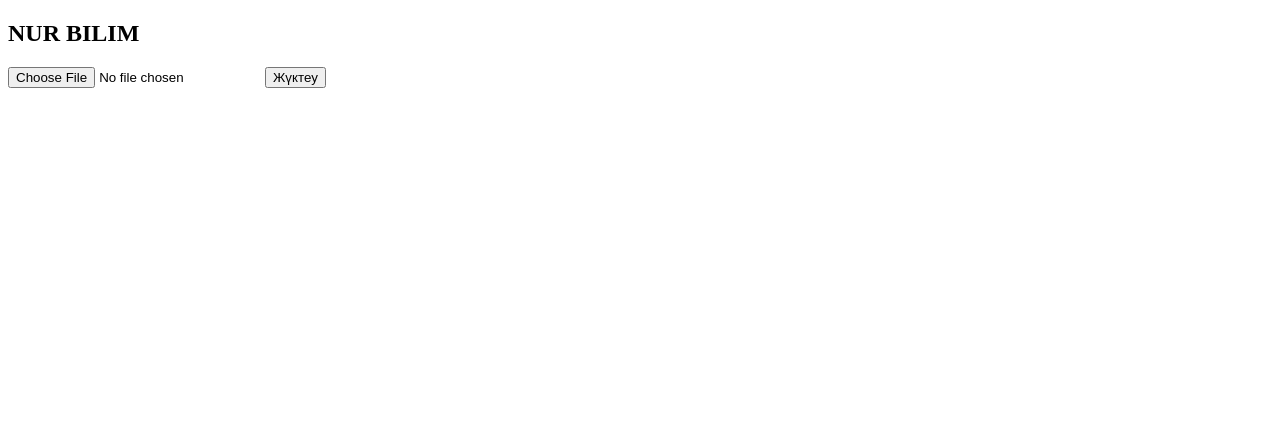
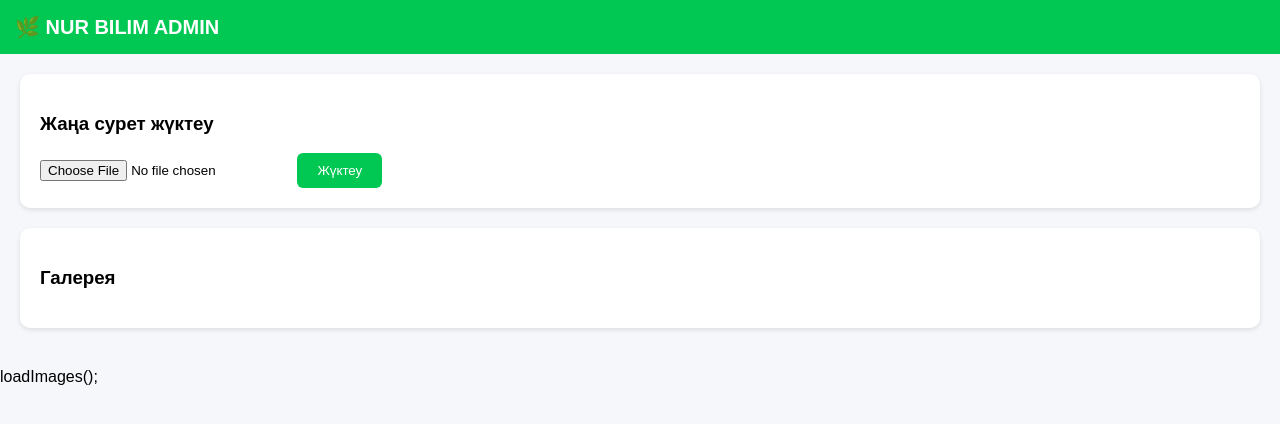
Before and after one commit to nur240495-prog/nur-bilim-admin, a website: page index.html in a window 1280 px wide. Drawn offline with Linux system fonts and the light colour scheme; no server answers.

Commit message:
index.html
<!DOCTYPE html>
<html lang="kk">
<head>
  <meta charset="UTF-8">
  <title>NUR BILIM Admin</title>
  <style>
    body {
      font-family: Arial;
      background: #f5f7fa;
      margin: 0;
    }

    header {
      background: #00c853;
      color: white;
      padding: 15px;
      font-size: 20px;
      font-weight: bold;
    }

    .container {
      padding: 20px;
    }

    .card {
      background: white;
      padding: 20px;
      border-radius: 10px;
      margin-bottom: 20px;
      box-shadow: 0 2px 5px rgba(0,0,0,0.1);
    }

    button {
      background: #00c853;
      color: white;
      border: none;
      padding: 10px 20px;
      border-radius: 6px;
      cursor: pointer;
    }

    img {
      width: 150px;
      margin: 10px;
      border-radius: 8px;
    }
  </style>
</head>
<body>

<header>🌿 NUR BILIM ADMIN</header>

<div class="container">

  <div class="card">
    <h3>Жаңа сурет жүктеу</h3>
    <input type="file" id="file">
    <button onclick="upload()">Жүктеу</button>
  </div>

  <div class="card">
    <h3>Галерея</h3>
    <div id="gallery"></div>
  </div>

</div>

<script>
async function upload() {
  const file = document.getElementById("file").files[0];
  const formData = new FormData();
  formData.append("image", file);

  await fetch("/upload", {
    method: "POST",
    body: formData
  });

  loadImages();
}

async function loadImages() {
  const res = await fetch("/images");
  const images = await res.json();

  const gallery = document.getElementById("gallery");
  gallery.innerHTML = "";

  images.forEach(img => {
    const el = document.createElement("img");
    el.src = img.url;
    gallery.appendChild(el);
  });
}

loadImages();
</script>

</body>
</html>

```diff
--- a/index.html
+++ b/index.html
@@ -1,13 +1,69 @@
 <!DOCTYPE html>
-<html>
+<html lang="kk">
+<head>
+  <meta charset="UTF-8">
+  <title>NUR BILIM Admin</title>
+  <style>
+    body {
+      font-family: Arial;
+      background: #f5f7fa;
+      margin: 0;
+    }
+
+    header {
+      background: #00c853;
+      color: white;
+      padding: 15px;
+      font-size: 20px;
+      font-weight: bold;
+    }
+
+    .container {
+      padding: 20px;
+    }
+
+    .card {
+      background: white;
+      padding: 20px;
+      border-radius: 10px;
+      margin-bottom: 20px;
+      box-shadow: 0 2px 5px rgba(0,0,0,0.1);
+    }
+
+    button {
+      background: #00c853;
+      color: white;
+      border: none;
+      padding: 10px 20px;
+      border-radius: 6px;
+      cursor: pointer;
+    }
+
+    img {
+      width: 150px;
+      margin: 10px;
+      border-radius: 8px;
+    }
+  </style>
+</head>
 <body>
 
-<h2>NUR BILIM</h2>
+<header>🌿 NUR BILIM ADMIN</header>
 
-<input type="file" id="file">
-<button onclick="upload()">Жүктеу</button>
+<div class="container">
 
-<div id="gallery"></div>
+  <div class="card">
+    <h3>Жаңа сурет жүктеу</h3>
+    <input type="file" id="file">
+    <button onclick="upload()">Жүктеу</button>
+  </div>
+
+  <div class="card">
+    <h3>Галерея</h3>
+    <div id="gallery"></div>
+  </div>
+
+</div>
 
 <script>
 async function upload() {
@@ -25,15 +81,14 @@ async function upload() {
 
 async function loadImages() {
   const res = await fetch("/images");
-  const data = await res.json();
+  const images = await res.json();
 
   const gallery = document.getElementById("gallery");
   gallery.innerHTML = "";
 
-  data.forEach(img => {
+  images.forEach(img => {
     const el = document.createElement("img");
     el.src = img.url;
-    el.width = 120;
     gallery.appendChild(el);
   });
 }
@@ -43,3 +98,9 @@ loadImages();
 
 </body>
 </html>
+
+loadImages();
+</script>
+
+</body>
+</html>
```
